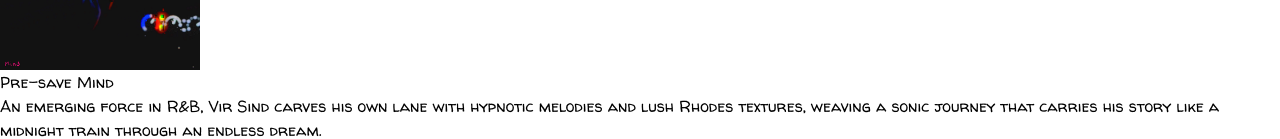
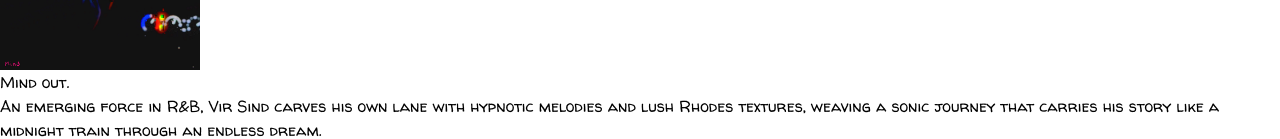
Before and after one commit to Vrishabhshri/virsind, a Next.js app in the folder virsind/: page / in a window 1280 px wide. Shown: the part 876-1015 px from the top of the page. Built offline with nearby package versions, Linux system fonts and the light colour scheme.

Commit message:
Updating Mind link to Spotify redirect

```diff
--- a/virsind/src/app/page.tsx
+++ b/virsind/src/app/page.tsx
@@ -146,7 +146,7 @@ export default function Home() {
 
           <div className="flex flex-col justify-center items-center gap-4">
 
-            <a href="http://url2734.distrokid.com/ls/click?upn=u001.a0grtTtFNGObbwv02PitCPUodymsTWKXNsD1pT7nhD2OIAQURiTYV-2BBHjWrBTloRyX8hjcUV-2B04qm400xmlfdDFlMuA-2F3rcr50jpa3QGs-2BsYEQwl95Nr8N4fxAfFz-2B35J72318ldRSlnRzLPTIkiCr2U30ynih-2BOKmUKnaVvT7E-3DWpJm_439mAFphRDh7Dab4MXxng9Ub53seaVu6r6z9fZ47MoqZ2h6cOyC8bcFBY7yeXSSmG5em2ypC7LpqfOgvqHG4in51PckIhwu4jxQRtefbFgCfJo2FKqr-2BwgxFv5VWTCIurpfh4JiQmCp7oOVS64rjGyTNFW1-2FPlv9JbfY82GZblhI8f7RK-2B8q3ayNd5V-2B81etAzLu-2BBjIFzNFrEUdJ9fwqA-3D-3D" target="_blank" rel="noopener noreferrer"
+            <a href="https://open.spotify.com/track/4E2Q8dBIwCYeFTDiY9UPm4?si=28a512975f0d490d" target="_blank" rel="noopener noreferrer"
               className={`${transitionCSS} transition-all duration-700 transform hover:scale-105`}
               ref={(el) => {sectionRefs.current[2] = el}}
             >
@@ -159,7 +159,7 @@ export default function Home() {
               />
             </a>
 
-            <p className="text-white">Pre-save Mind</p>
+            <p className="text-white">Mind out.</p>
 
           </div>
 
```
